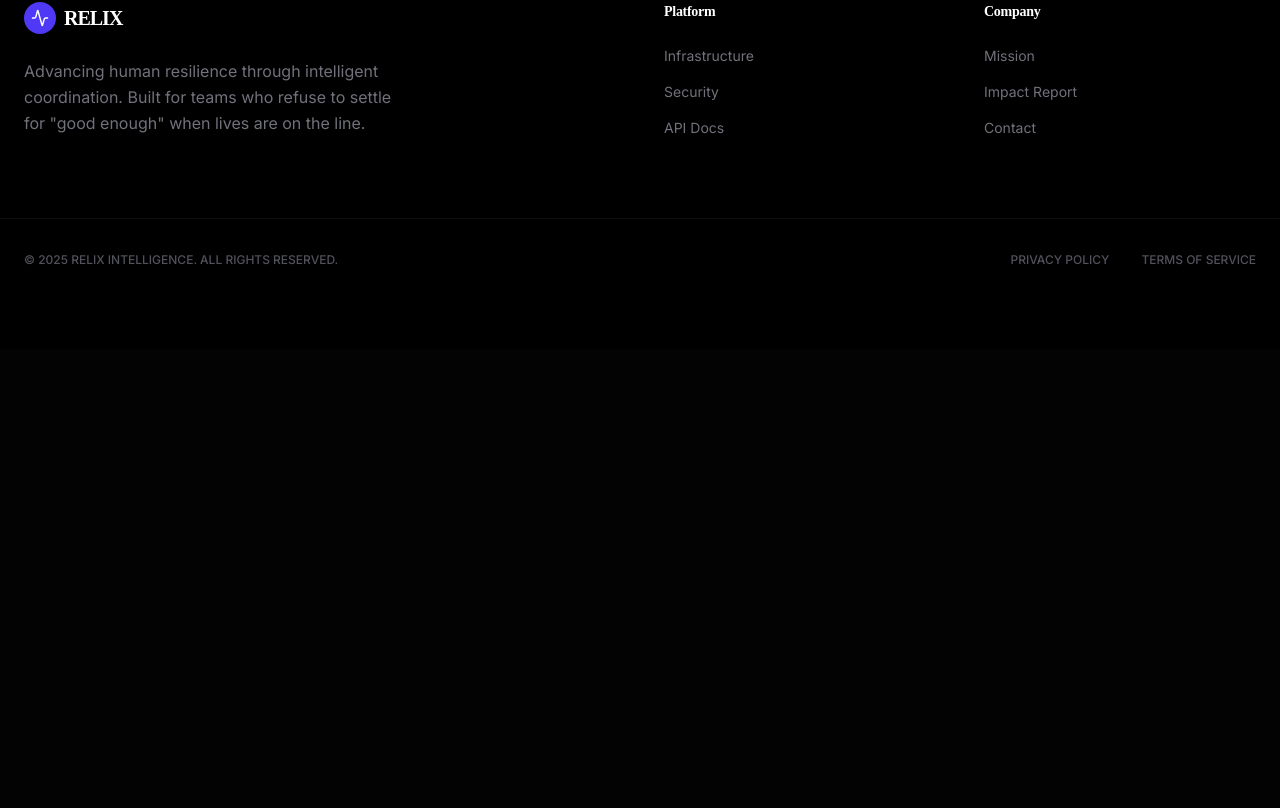
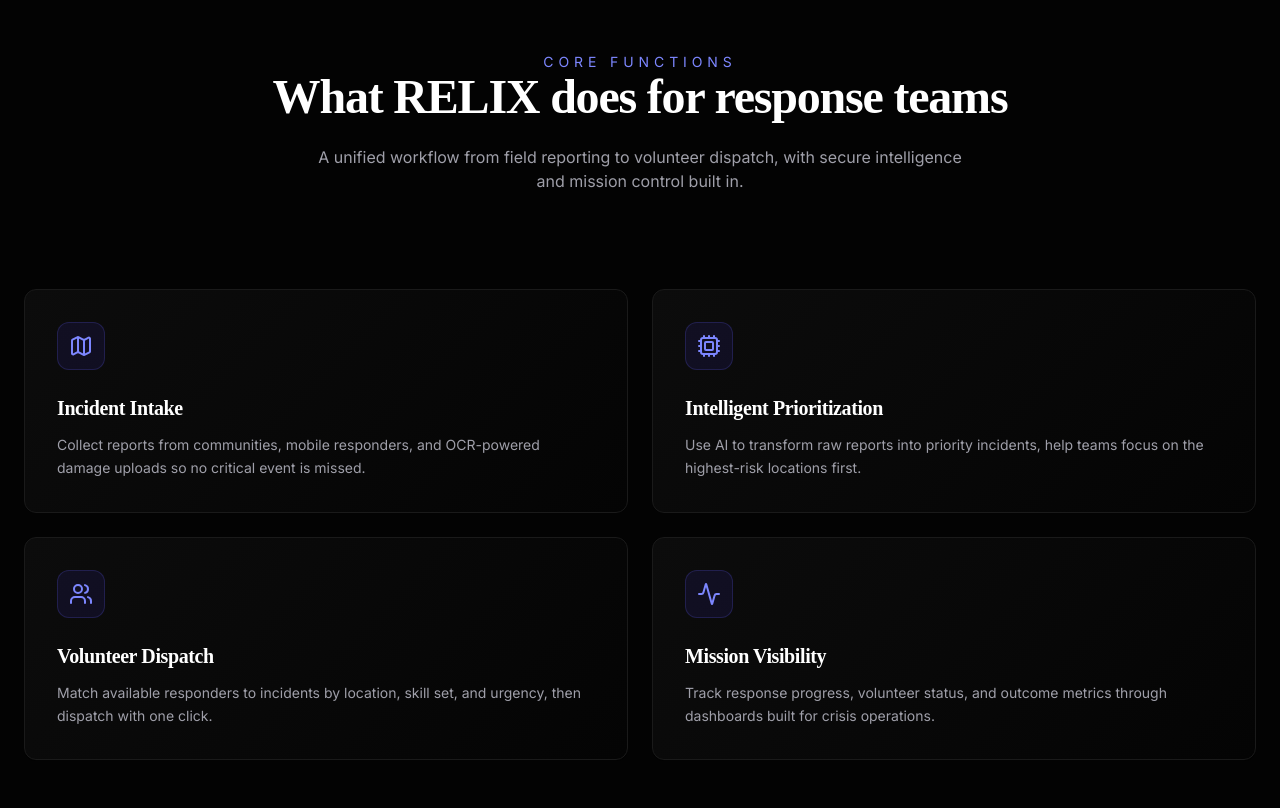
Before and after one commit to chandrakoushik487/relix-main, a Next.js app in the folder client/: page / in a window 1280 px wide. Shown: the part 1952-2760 px from the top of the page. Before the commit the page ends 2301 px from the top, so only its background shows below. Built offline with nearby package versions, Linux system fonts and the light colour scheme; no server answers.

Commit message:
Update page.js

```diff
--- a/client/src/app/page.js
+++ b/client/src/app/page.js
@@ -179,6 +179,48 @@ export default function LandingPage() {
         </div>
       </section>
 
+      {/* Core Functions */}
+      <section id="core-functions" className="py-32 relative">
+        <div className="max-w-7xl mx-auto px-6">
+          <div className="text-center mb-24">
+            <span className="text-sm uppercase tracking-[0.35em] text-indigo-400">Core Functions</span>
+            <h2 className="text-4xl md:text-5xl font-bold tracking-tight mb-6 font-display">What RELIX does for response teams</h2>
+            <p className="text-zinc-400 max-w-2xl mx-auto">A unified workflow from field reporting to volunteer dispatch, with secure intelligence and mission control built in.</p>
+          </div>
+
+          <div className="grid grid-cols-1 md:grid-cols-2 gap-6">
+            <div className="glass-card p-8">
+              <div className="w-12 h-12 rounded-xl bg-indigo-600/10 flex items-center justify-center text-indigo-400 mb-6 border border-indigo-500/20">
+                <Map size={24} />
+              </div>
+              <h3 className="text-xl font-bold text-white mb-3 font-display">Incident Intake</h3>
+              <p className="text-zinc-400 text-sm leading-relaxed">Collect reports from communities, mobile responders, and OCR-powered damage uploads so no critical event is missed.</p>
+            </div>
+            <div className="glass-card p-8">
+              <div className="w-12 h-12 rounded-xl bg-indigo-600/10 flex items-center justify-center text-indigo-400 mb-6 border border-indigo-500/20">
+                <Cpu size={24} />
+              </div>
+              <h3 className="text-xl font-bold text-white mb-3 font-display">Intelligent Prioritization</h3>
+              <p className="text-zinc-400 text-sm leading-relaxed">Use AI to transform raw reports into priority incidents, help teams focus on the highest-risk locations first.</p>
+            </div>
+            <div className="glass-card p-8">
+              <div className="w-12 h-12 rounded-xl bg-indigo-600/10 flex items-center justify-center text-indigo-400 mb-6 border border-indigo-500/20">
+                <Users size={24} />
+              </div>
+              <h3 className="text-xl font-bold text-white mb-3 font-display">Volunteer Dispatch</h3>
+              <p className="text-zinc-400 text-sm leading-relaxed">Match available responders to incidents by location, skill set, and urgency, then dispatch with one click.</p>
+            </div>
+            <div className="glass-card p-8">
+              <div className="w-12 h-12 rounded-xl bg-indigo-600/10 flex items-center justify-center text-indigo-400 mb-6 border border-indigo-500/20">
+                <Activity size={24} />
+              </div>
+              <h3 className="text-xl font-bold text-white mb-3 font-display">Mission Visibility</h3>
+              <p className="text-zinc-400 text-sm leading-relaxed">Track response progress, volunteer status, and outcome metrics through dashboards built for crisis operations.</p>
+            </div>
+          </div>
+        </div>
+      </section>
+
       {/* Footer */}
       <footer className="border-t border-white/5 py-20 bg-black">
         <div className="max-w-7xl mx-auto px-6 grid grid-cols-1 md:grid-cols-4 gap-12 mb-20">
```
